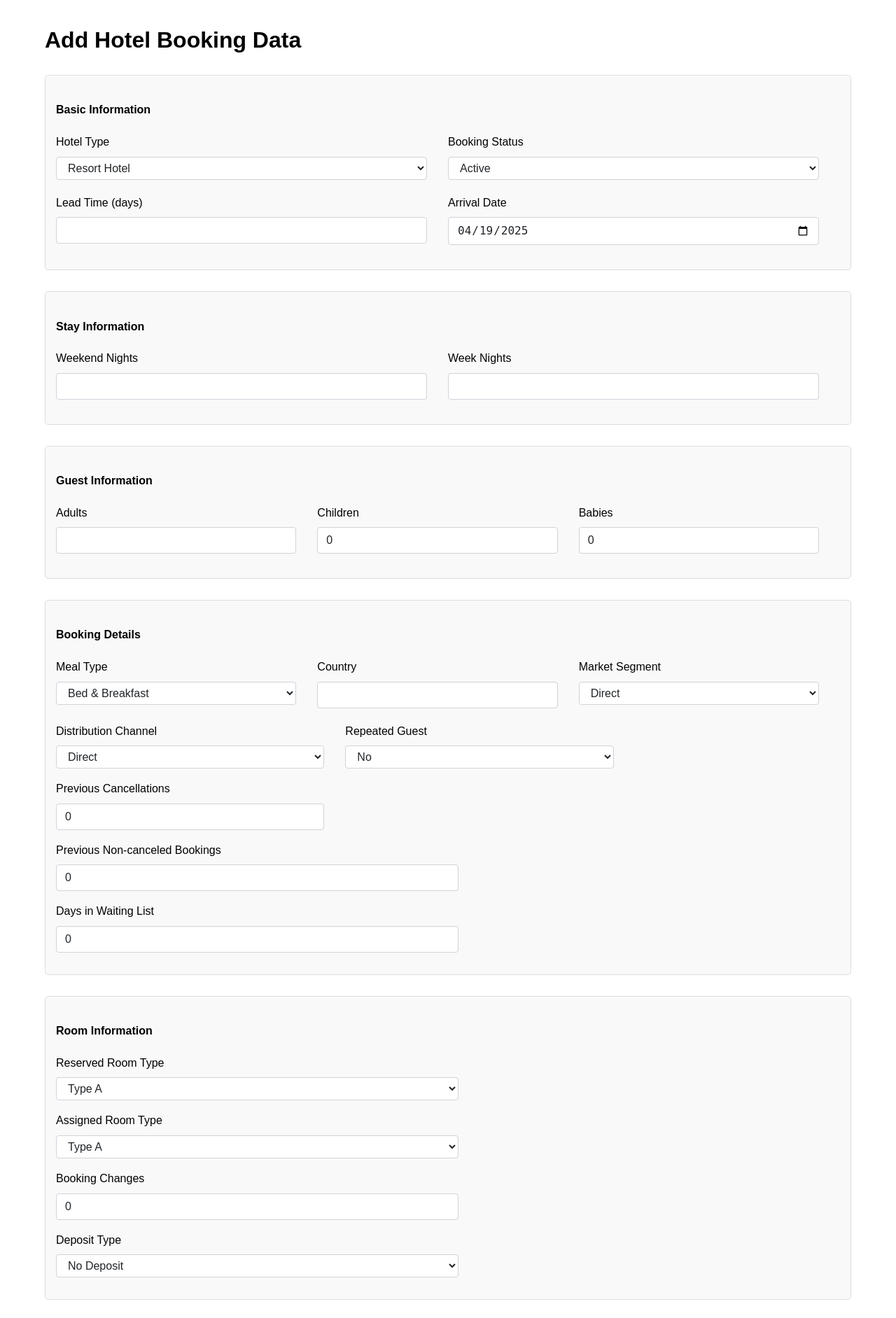
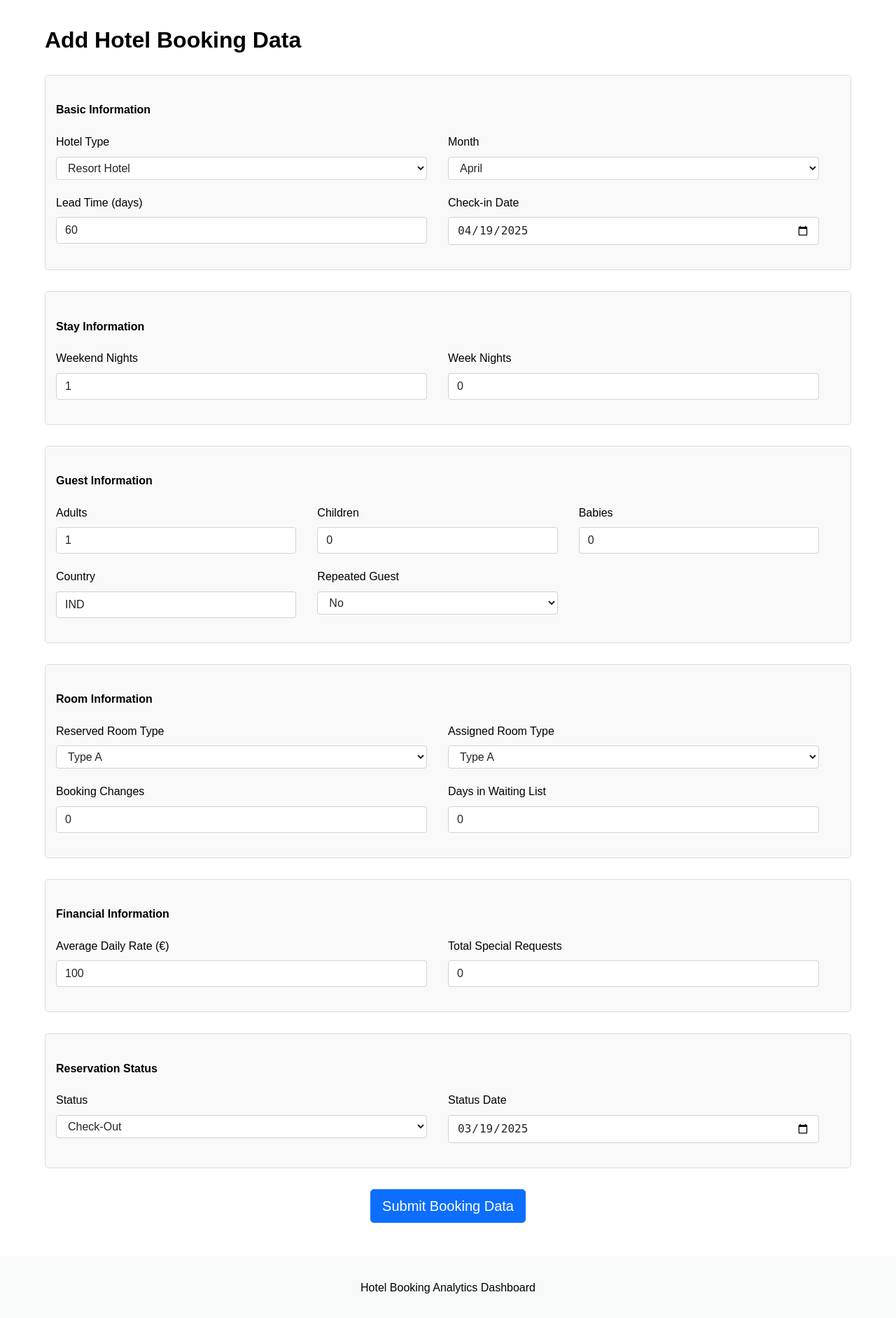
Before and after one commit to ParthJain18/hotel-booking-sql-chatbot, a FastAPI app: page /data-entry/ in a window 1280 px wide. Shown: the part 62-1945 px from the top of the page at 70% size. After the commit the page ends 1910 px from the top, so only its background shows below. Run offline with FastAPI, Linux system fonts and the light colour scheme.

Commit message:
Add initial service file and update database handling in data entry

```diff
--- a/models/database.py
+++ b/models/database.py
@@ -46,23 +46,19 @@ def get_db():
 def create_db_and_tables():
     Base.metadata.create_all(bind=engine)
 
-    # Import data from CSV if database is empty
     db = SessionLocal()
     if db.query(HotelBooking).count() == 0:
         csv_file = os.path.join("data", "hotel_data.csv")
         if os.path.exists(csv_file):
             df = pd.read_csv(csv_file)
 
-            # Handle date columns
             date_columns = ['reservation_status_date', 'check_in_date']
             for col in date_columns:
                 if col in df.columns:
                     df[col] = pd.to_datetime(df[col]).dt.date
 
-            # Convert dataframe to dict and insert to database
             for _, row in df.iterrows():
                 row_dict = row.to_dict()
-                # Filter to include only columns in our model
                 model_columns = set(HotelBooking.__table__.columns.keys()) - {'id'}
                 filtered_dict = {k: v for k, v in row_dict.items() if k in model_columns}
 
--- a/routes/data_entry.py
+++ b/routes/data_entry.py
@@ -3,9 +3,10 @@ from fastapi.responses import HTMLResponse, RedirectResponse
 from fastapi.templating import Jinja2Templates
 from sqlalchemy.orm import Session
 from typing import Optional
+from datetime import datetime
+import pandas as pd
 
 from models.database import get_db, HotelBooking
-from models.schemas import HotelBookingCreate
 
 router = APIRouter(prefix="/data-entry", tags=["data-entry"])
 templates = Jinja2Templates(directory="templates")
@@ -18,18 +19,64 @@ async def data_entry_page(request: Request):
 async def add_booking(
     request: Request,
     db: Session = Depends(get_db),
-    # Add all form fields here with Form dependency
+
     hotel: str = Form(...),
-    is_canceled: bool = Form(...),
-    # ... add other fields
+    lead_time: int = Form(...),
+    check_in_date: str = Form(...),
+    month: str = Form(...),
+
+    stays_in_weekend_nights: int = Form(...),
+    stays_in_week_nights: int = Form(...),
+
+    adults: int = Form(...),
+    children: Optional[int] = Form(0),
+    babies: Optional[int] = Form(0),
+    country: str = Form(...),
+    is_repeated_guest: int = Form(...),
+
+    reserved_room_type: str = Form(...),
+    assigned_room_type: str = Form(...),
+    booking_changes: Optional[int] = Form(0),
+    days_in_waiting_list: Optional[int] = Form(0),
+
+    adr: float = Form(...),
+    total_of_special_requests: Optional[int] = Form(0),
+
+    reservation_status: str = Form(...),
+    reservation_status_date: str = Form(...)
 ):
-    # Create new booking object
+    total_nights = stays_in_weekend_nights + stays_in_week_nights
+    revenue = adr * total_nights
+
+    check_in_date_obj = datetime.strptime(check_in_date, "%Y-%m-%d").date()
+    reservation_status_date_obj = datetime.strptime(reservation_status_date, "%Y-%m-%d").date()
+
     new_booking = HotelBooking(
         hotel=hotel,
-        is_canceled=is_canceled,
-        # ... add other fields
+        is_canceled=0,
+        lead_time=lead_time,
+        stays_in_weekend_nights=stays_in_weekend_nights,
+        stays_in_week_nights=stays_in_week_nights,
+        adults=adults,
+        children=children,
+        babies=babies,
+        country=country,
+        is_repeated_guest=is_repeated_guest,
+        reserved_room_type=reserved_room_type,
+        assigned_room_type=assigned_room_type,
+        booking_changes=booking_changes,
+        days_in_waiting_list=days_in_waiting_list,
+        adr=adr,
+        total_of_special_requests=total_of_special_requests,
+        reservation_status=reservation_status,
+        reservation_status_date=reservation_status_date_obj,
+        revenue=revenue,
+        check_in_date=check_in_date_obj,
+        month=month
     )
+
     db.add(new_booking)
     db.commit()
+    db.refresh(new_booking)
 
     return RedirectResponse(url="/data-entry?success=true", status_code=303)
--- /dev/null
+++ b/services/rag/rag.py
@@ -0,0 +1 @@
+#TODO
--- a/templates/data_entry.html
+++ b/templates/data_entry.html
@@ -26,23 +26,34 @@
                 </select>
             </div>
             <div class="grid-half">
-                <label for="is_canceled" class="form-label">Booking Status</label>
-                <select class="form-select" id="is_canceled" name="is_canceled" required>
-                    <option value="0">Active</option>
-                    <option value="1">Canceled</option>
+                <label for="month" class="form-label">Month</label>
+                <select class="form-select" id="month" name="month" required>
+                    <option value="January">January</option>
+                    <option value="February">February</option>
+                    <option value="March">March</option>
+                    <option value="April">April</option>
+                    <option value="May">May</option>
+                    <option value="June">June</option>
+                    <option value="July">July</option>
+                    <option value="August">August</option>
+                    <option value="September">September</option>
+                    <option value="October">October</option>
+                    <option value="November">November</option>
+                    <option value="December">December</option>
                 </select>
             </div>
         </div>
         <div class="grid-row">
             <div class="grid-half">
                 <label for="lead_time" class="form-label">Lead Time (days)</label>
-                <input type="number" class="form-control" id="lead_time" name="lead_time" min="0" required>
+                <input type="number" class="form-control" id="lead_time" name="lead_time" min="0" value="60" required>
             </div>
             <div class="grid-half">
-                <label for="arrival_date" class="form-label">Arrival Date</label>
-                <input type="date" class="form-control" id="arrival_date" name="arrival_date" required>
+                <label for="check_in_date" class="form-label">Check-in Date</label>
+                <input type="date" class="form-control" id="check_in_date" name="check_in_date" required>
             </div>
         </div>
+
     </div>
 
     <div class="form-section">
@@ -50,11 +61,11 @@
         <div class="grid-row">
             <div class="grid-half">
                 <label for="stays_in_weekend_nights" class="form-label">Weekend Nights</label>
-                <input type="number" class="form-control" id="stays_in_weekend_nights" name="stays_in_weekend_nights" min="0" required>
+                <input type="number" class="form-control" id="stays_in_weekend_nights" name="stays_in_weekend_nights" min="0" value="1" required>
             </div>
             <div class="grid-half">
                 <label for="stays_in_week_nights" class="form-label">Week Nights</label>
-                <input type="number" class="form-control" id="stays_in_week_nights" name="stays_in_week_nights" min="0" required>
+                <input type="number" class="form-control" id="stays_in_week_nights" name="stays_in_week_nights" min="0" value="0" required>
             </div>
         </div>
     </div>
@@ -64,7 +75,7 @@
         <div class="grid-row">
             <div class="grid-third">
                 <label for="adults" class="form-label">Adults</label>
-                <input type="number" class="form-control" id="adults" name="adults" min="0" required>
+                <input type="number" class="form-control" id="adults" name="adults" min="1" value="1" required>
             </div>
             <div class="grid-third">
                 <label for="children" class="form-label">Children</label>
@@ -75,75 +86,25 @@
                 <input type="number" class="form-control" id="babies" name="babies" min="0" value="0">
             </div>
         </div>
-    </div>
-
-
-    <div class="form-section">
-        <h4>Booking Details</h4>
         <div class="grid-row">
             <div class="grid-third">
-                <label for="meal" class="form-label">Meal Type</label>
-                <select class="form-select" id="meal" name="meal" required>
-                    <option value="BB">Bed & Breakfast</option>
-                    <option value="HB">Half Board</option>
-                    <option value="FB">Full Board</option>
-                    <option value="SC">Self Catering</option>
-                </select>
+                <label for="country" class="form-label">Country</label>
+                <input type="text" class="form-control" id="country" name="country" value="IND" required>
             </div>
             <div class="grid-third">
-                <label for="country" class="form-label">Country</label>
-                <input type="text" class="form-control" id="country" name="country" required>
-            </div>
-            <div class="grid-third">
-                <label for="market_segment" class="form-label">Market Segment</label>
-                <select class="form-select" id="market_segment" name="market_segment" required>
-                    <option value="Direct">Direct</option>
-                    <option value="Corporate">Corporate</option>
-                    <option value="Online TA">Online Travel Agent</option>
-                    <option value="Offline TA/TO">Offline Travel Agent</option>
-                    <option value="Groups">Groups</option>
-                    <option value="Aviation">Aviation</option>
-                </select>
-            </div>
-        </div>
-        <div class="row">
-            <div class="col-md-4 mb-3">
-                <label for="distribution_channel" class="form-label">Distribution Channel</label>
-                <select class="form-select" id="distribution_channel" name="distribution_channel" required>
-                    <option value="Direct">Direct</option>
-                    <option value="Corporate">Corporate</option>
-                    <option value="TA/TO">Travel Agent/Tour Operator</option>
-                    <option value="GDS">Global Distribution System</option>
-                </select>
-            </div>
-            <div class="col-md-4 mb-3">
                 <label for="is_repeated_guest" class="form-label">Repeated Guest</label>
                 <select class="form-select" id="is_repeated_guest" name="is_repeated_guest" required>
                     <option value="0">No</option>
                     <option value="1">Yes</option>
                 </select>
             </div>
-            <div class="col-md-4 mb-3">
-                <label for="previous_cancellations" class="form-label">Previous Cancellations</label>
-                <input type="number" class="form-control" id="previous_cancellations" name="previous_cancellations" min="0" value="0">
-            </div>
-        </div>
-        <div class="row">
-            <div class="col-md-6 mb-3">
-                <label for="previous_bookings_not_canceled" class="form-label">Previous Non-canceled Bookings</label>
-                <input type="number" class="form-control" id="previous_bookings_not_canceled" name="previous_bookings_not_canceled" min="0" value="0">
-            </div>
-            <div class="col-md-6 mb-3">
-                <label for="days_in_waiting_list" class="form-label">Days in Waiting List</label>
-                <input type="number" class="form-control" id="days_in_waiting_list" name="days_in_waiting_list" min="0" value="0">
-            </div>
         </div>
     </div>
 
     <div class="form-section">
         <h4>Room Information</h4>
-        <div class="row">
-            <div class="col-md-6 mb-3">
+        <div class="grid-row">
+            <div class="grid-half">
                 <label for="reserved_room_type" class="form-label">Reserved Room Type</label>
                 <select class="form-select" id="reserved_room_type" name="reserved_room_type" required>
                     <option value="A">Type A</option>
@@ -156,7 +117,7 @@
                     <option value="H">Type H</option>
                 </select>
             </div>
-            <div class="col-md-6 mb-3">
+            <div class="grid-half">
                 <label for="assigned_room_type" class="form-label">Assigned Room Type</label>
                 <select class="form-select" id="assigned_room_type" name="assigned_room_type" required>
                     <option value="A">Type A</option>
@@ -170,64 +131,45 @@
                 </select>
             </div>
         </div>
-        <div class="row">
-            <div class="col-md-6 mb-3">
+        <div class="grid-row">
+            <div class="grid-half">
                 <label for="booking_changes" class="form-label">Booking Changes</label>
                 <input type="number" class="form-control" id="booking_changes" name="booking_changes" min="0" value="0">
             </div>
-            <div class="col-md-6 mb-3">
-                <label for="deposit_type" class="form-label">Deposit Type</label>
-                <select class="form-select" id="deposit_type" name="deposit_type" required>
-                    <option value="No Deposit">No Deposit</option>
-                    <option value="Refundable">Refundable</option>
-                    <option value="Non Refund">Non-Refundable</option>
-                </select>
+            <div class="grid-half">
+                <label for="days_in_waiting_list" class="form-label">Days in Waiting List</label>
+                <input type="number" class="form-control" id="days_in_waiting_list" name="days_in_waiting_list" min="0" value="0">
             </div>
         </div>
     </div>
 
     <div class="form-section">
-        <h4>Financial & Additional Information</h4>
-        <div class="row">
-            <div class="col-md-4 mb-3">
-                <label for="agent" class="form-label">Agent ID</label>
-                <input type="text" class="form-control" id="agent" name="agent">
+        <h4>Financial Information</h4>
+        <div class="grid-row">
+            <div class="grid-half">
+                <label for="adr" class="form-label">Average Daily Rate (€)</label>
+                <input type="number" class="form-control" id="adr" name="adr" step="0.01" min="0" value="100" required>
             </div>
-            <div class="col-md-4 mb-3">
-                <label for="adr" class="form-label">Average Daily Rate</label>
-                <input type="number" class="form-control" id="adr" name="adr" step="0.01" min="0" required>
-            </div>
-            <div class="col-md-4 mb-3">
-                <label for="required_car_parking_spaces" class="form-label">Required Car Parking Spaces</label>
-                <input type="number" class="form-control" id="required_car_parking_spaces" name="required_car_parking_spaces" min="0" value="0">
-            </div>
-        </div>
-        <div class="row">
-            <div class="col-md-6 mb-3">
+            <div class="grid-half">
                 <label for="total_of_special_requests" class="form-label">Total Special Requests</label>
                 <input type="number" class="form-control" id="total_of_special_requests" name="total_of_special_requests" min="0" value="0">
             </div>
-            <div class="col-md-6 mb-3">
-                <label for="customer_type" class="form-label">Customer Type</label>
-                <select class="form-select" id="customer_type" name="customer_type" required>
-                    <option value="Transient">Transient</option>
-                    <option value="Contract">Contract</option>
-                    <option value="Transient-Party">Transient-Party</option>
-                    <option value="Group">Group</option>
-                </select>
-            </div>
         </div>
-        <div class="row">
-            <div class="col-md-6 mb-3">
-                <label for="reservation_status" class="form-label">Reservation Status</label>
+    </div>
+
+    <div class="form-section">
+        <h4>Reservation Status</h4>
+        <div class="grid-row">
+            <div class="grid-half">
+                <label for="reservation_status" class="form-label">Status</label>
                 <select class="form-select" id="reservation_status" name="reservation_status" required>
                     <option value="Check-Out">Check-Out</option>
                     <option value="Canceled">Canceled</option>
                     <option value="No-Show">No-Show</option>
                 </select>
             </div>
-            <div class="col-md-6 mb-3">
-                <label for="reservation_status_date" class="form-label">Reservation Status Date</label>
+            <div class="grid-half">
+                <label for="reservation_status_date" class="form-label">Status Date</label>
                 <input type="date" class="form-control" id="reservation_status_date" name="reservation_status_date" required>
             </div>
         </div>
@@ -241,22 +183,44 @@
 
 {% block scripts %}
 <script>
+    // Set default dates
+    document.getElementById('reservation_status_date').valueAsDate = new Date();
+
+    const nextMonth = new Date();
+    nextMonth.setMonth(nextMonth.getMonth() + 1);
+    document.getElementById('check_in_date').valueAsDate = nextMonth;
+
+    // Update month field based on check-in date
+    document.getElementById('check_in_date').addEventListener('change', function() {
+        const date = new Date(this.value);
+        const monthNames = ["January", "February", "March", "April", "May", "June",
+                           "July", "August", "September", "October", "November", "December"];
+        document.getElementById('month').value = monthNames[date.getMonth()];
+    });
+
+    // Set initial month value
+    const initialDate = new Date(document.getElementById('check_in_date').value);
+    const monthNames = ["January", "February", "March", "April", "May", "June",
+                       "July", "August", "September", "October", "November", "December"];
+    document.getElementById('month').value = monthNames[initialDate.getMonth()];
+
+    // Copy reserved room type to assigned room type by default
     document.getElementById('reserved_room_type').addEventListener('change', function() {
         document.getElementById('assigned_room_type').value = this.value;
     });
 
-    document.getElementById('reservation_status_date').valueAsDate = new Date();
+    // Auto-calculate revenue (not stored visibly in form)
+    function calculateRevenue() {
+        const adr = parseFloat(document.getElementById('adr').value) || 0;
+        const weekendNights = parseInt(document.getElementById('stays_in_weekend_nights').value) || 0;
+        const weekNights = parseInt(document.getElementById('stays_in_week_nights').value) || 0;
+        const totalNights = weekendNights + weekNights;
 
-    const nextMonth = new Date();
-    nextMonth.setMonth(nextMonth.getMonth() + 1);
-    document.getElementById('arrival_date').valueAsDate = nextMonth;
+        return adr * totalNights;
+    }
 
-    document.getElementById('reservation_status').addEventListener('change', function() {
-        if (this.value === 'Canceled') {
-            document.getElementById('is_canceled').value = '1';
-        } else {
-            document.getElementById('is_canceled').value = '0';
-        }
-    });
+    document.getElementById('adr').addEventListener('input', calculateRevenue);
+    document.getElementById('stays_in_weekend_nights').addEventListener('input', calculateRevenue);
+    document.getElementById('stays_in_week_nights').addEventListener('input', calculateRevenue);
 </script>
 {% endblock %}
```
Also changed, not shown: data/sample_hotel_brochure.txt (added, +71 -0 lines), routes/chat.py (+1 -10 lines), services/analytics.py (+30 -76 lines), templates/dashboard.html (+5 -5 lines), chat_history.db.
